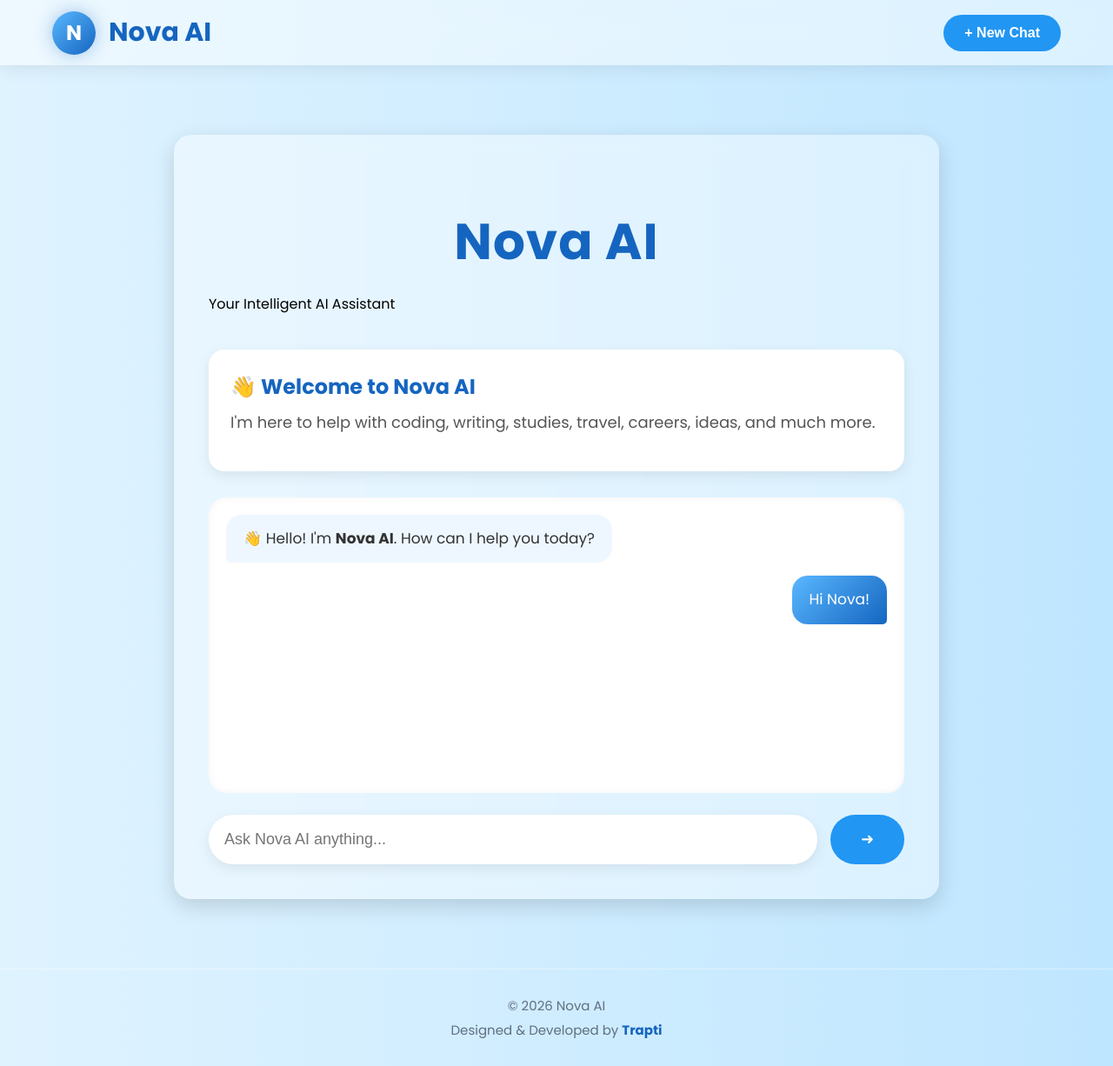
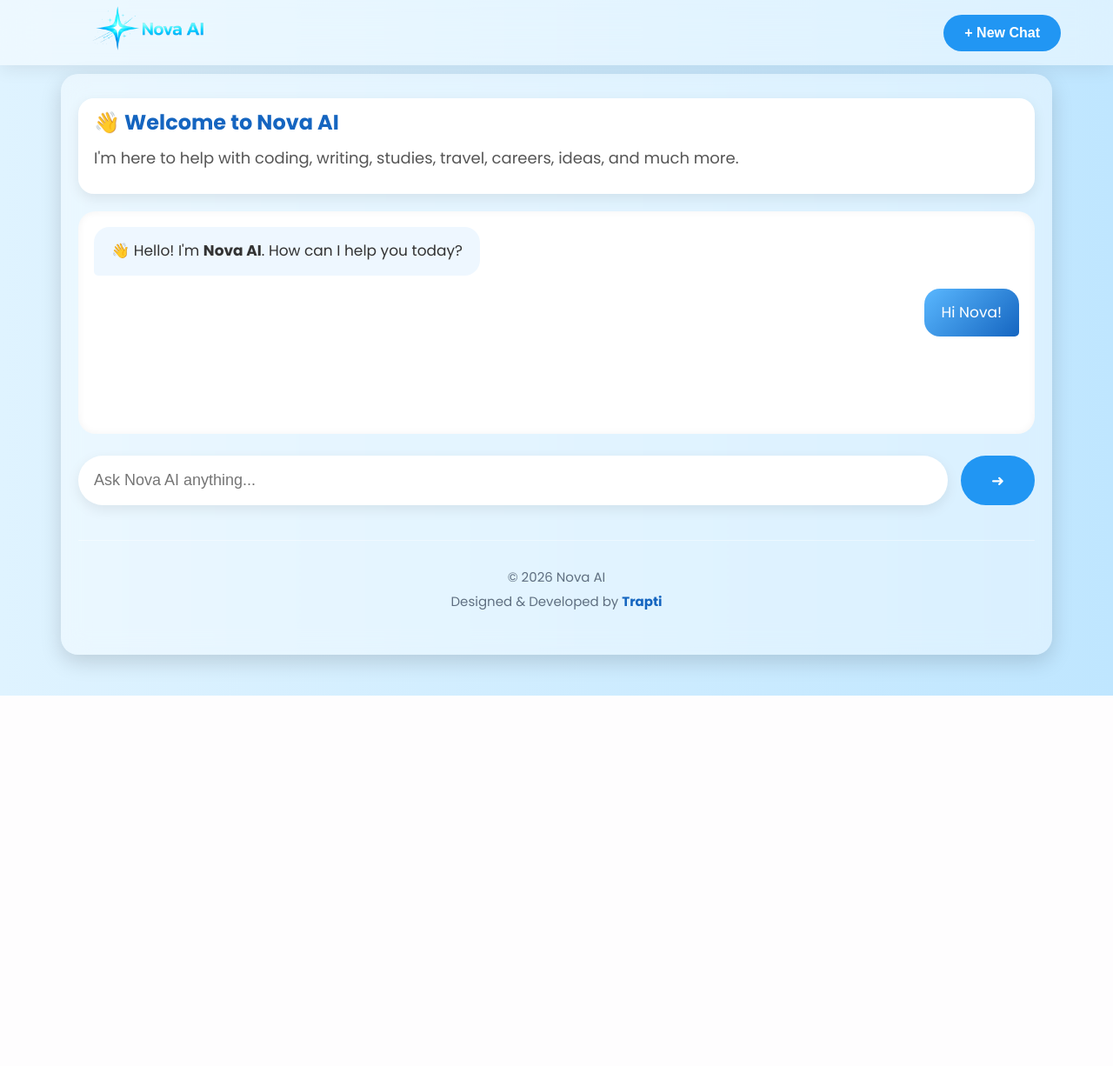
Before and after one commit to traptivats813-web/nova-ai, a Flask app: page / in a window 1280 px wide. Shown: the whole page at 87% size. After the commit the page ends 800 px from the top, so only its background shows below. Run offline with Flask 3, Linux system fonts and the light colour scheme.

Commit message:
Nova AI stable version

```diff
--- a/static/style.css
+++ b/static/style.css
@@ -3,6 +3,10 @@ body {
     padding: 0;
     font-family: 'Poppins', sans-serif;
     background: linear-gradient(to right, #dff3ff, #bfe6ff);
+
+    display: flex;
+    flex-direction: column;
+    min-height: 100vh;
 }
 
 h1 {
@@ -14,7 +18,7 @@ h1 {
     letter-spacing: 1px;
 }
 
-p .subtitle {
+ .subtitle {
     text-align: center;
     color: #5f7d95;
     font-size: 22px;
@@ -22,23 +26,22 @@ p .subtitle {
     font-weight: 400;
 }
 .container {
-    width: 70%;
-    max-width: 800px;
-    margin: 80px auto;
+    width: 90%;
+    max-width: 1100px;
+    margin: 10px auto;
     background: rgba(255, 255, 255, 0.4);
     backdrop-filter: blur(15px);
     border-radius: 20px;
-    padding: 40px;
+    padding: 20px;
     box-shadow: 0 8px 25px rgba(0, 0, 0, 0.15);
 }
 .welcome-box {
     background: white;
     border-radius: 18px;
-    padding: 25px;
-    margin-top: 40px;
+    padding: 10px 18px;
+    margin-top: 8px;
     box-shadow: 0 5px 15px rgba(0,0,0,0.08);
 }
-
 .welcome-box h3 {
     margin: 0;
     color: #1565C0;
@@ -50,14 +53,14 @@ p .subtitle {
     color: #555;
     font-size: 18px;
 }
-.chat-box {
-    height: 300px;
-    background: white;
-    border-radius: 20px;
-    margin-top: 30px;
-    padding: 20px;
-    overflow-y: auto;
-    box-shadow: inset 0 0 10px rgba(0,0,0,0.05);
+.chat-box{
+    height: 220px;
+    background:white;
+    border-radius:20px;
+    margin-top:20px;
+    padding:18px;
+    overflow-y:auto;
+    box-shadow:inset 0 0 10px rgba(0,0,0,0.05);
 }
 .input-area {
     display: flex;
@@ -115,18 +118,10 @@ nav {
     color: #4d6f8f;
     font-weight: 500;
 }
-.logo-circle {
-    width: 50px;
-    height: 50px;
-    border-radius: 50%;
-    background: linear-gradient(135deg, #5AB8FF, #1565C0);
-    color: white;
-    display: flex;
-    justify-content: center;
-    align-items: center;
-    font-size: 24px;
-    font-weight: bold;
-    box-shadow: 0 0 20px rgba(21,101,192,0.35);
+.logo-icon{
+    font-size:32px;
+    color:#2196F3;
+    text-shadow:0 0 10px rgba(33,150,243,0.6);
 }
 .ai-message {
     background: #eef7ff;
@@ -200,3 +195,8 @@ nav {
     color:#1565C0;
     font-weight:700;
 }
+.logo-img{
+    width:240px;
+    height:auto;
+    display:block;
+}
--- a/templates/index.html
+++ b/templates/index.html
@@ -14,8 +14,7 @@
 <nav>
 
     <div class="logo">
-        <div class="logo-circle">N</div>
-        <span>Nova AI</span>
+        <img src="{{ url_for('static', filename='images/logo.png') }}" class="logo-img">
     </div>
 
     <div class="menu">
@@ -25,12 +24,6 @@
 </nav>
 
 <div class="container">
-
-        <h1>Nova AI</h1>
-
-        <p class="subtitle">
-            Your Intelligent AI Assistant
-        </p>
 
     <div class="welcome-box">
         <h3>👋 Welcome to Nova AI</h3>
@@ -57,13 +50,14 @@
         <button id="send-btn">➜</button>
     </div>
 
-    </div>
-    <script src="{{ url_for('static', filename='script.js') }}"></script>
     <footer class="footer">
         <p>© 2026 Nova AI</p>
         <p>Designed &amp; Developed by <strong>Trapti</strong></p>
     </footer>
 
+</div>
+
+<script src="{{ url_for('static', filename='script.js') }}"></script>
+
 </body>
-
 </html>
```
Also changed, not shown: static/images/logo.png (added), static/images/nova-logo.png (deleted). Lines whose indentation alone changed are shown as unchanged.
